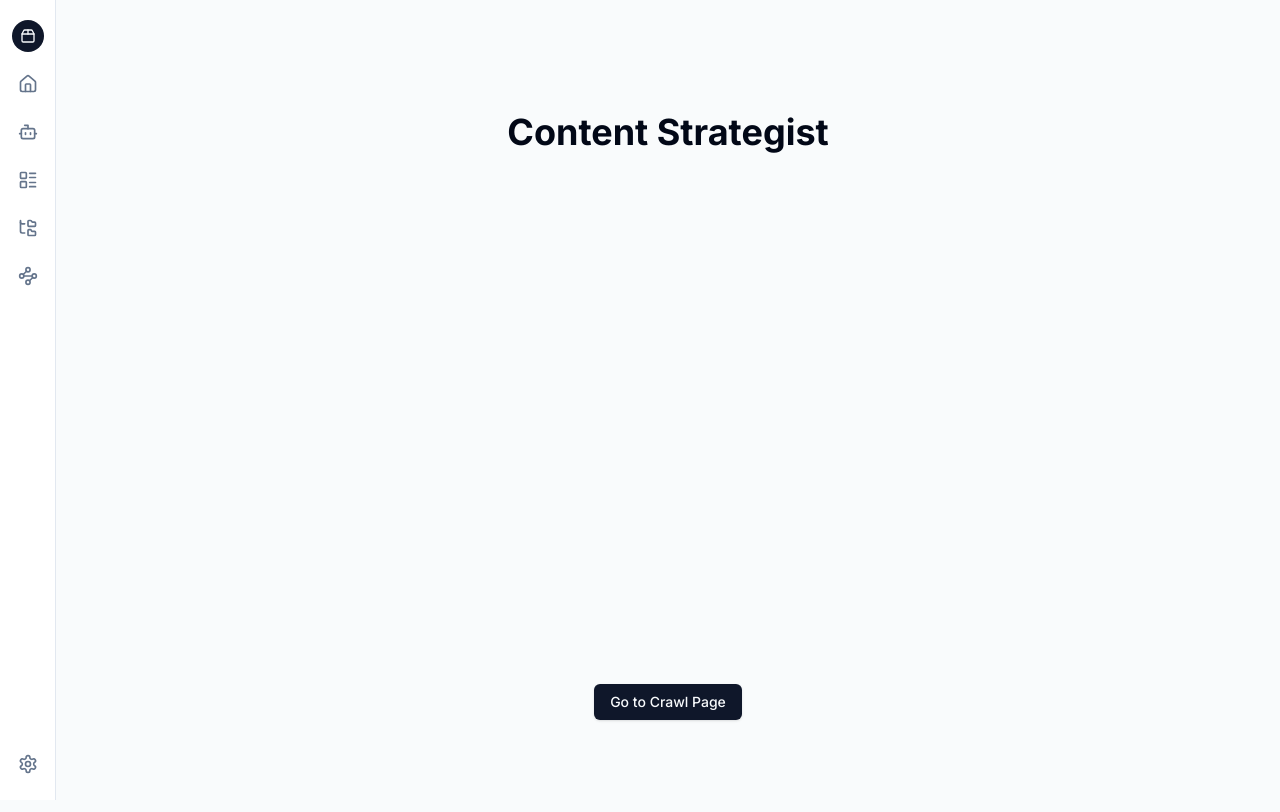
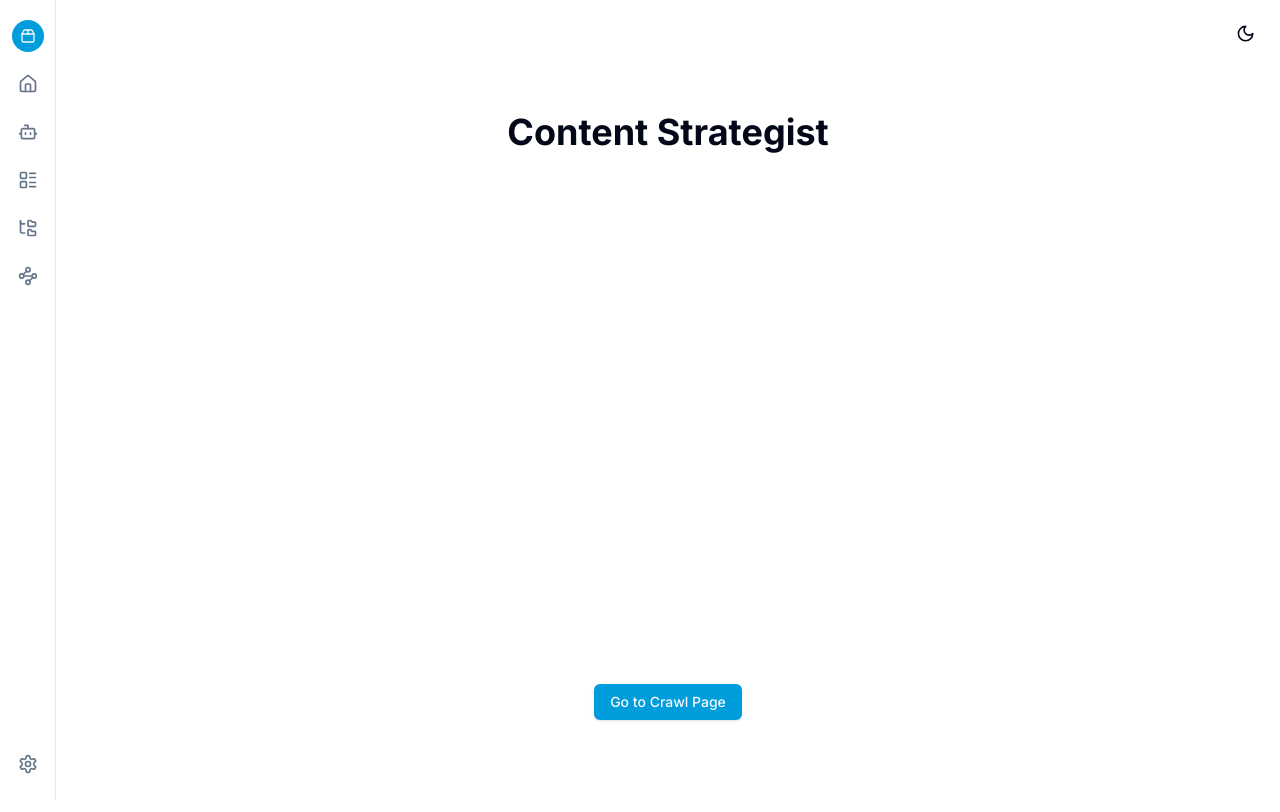
Before and after one commit to joelalcala/ja-contentstrategist, a Next.js app: page / in a window 1280 px wide. Shown: the top 812 px of the page. Built offline with nearby package versions, Linux system fonts and the light colour scheme.

Commit message:
Add color to the site

```diff
--- a/src/app/globals.css
+++ b/src/app/globals.css
@@ -6,63 +6,46 @@
   :root {
     --background: 0 0% 100%;
     --foreground: 222.2 84% 4.9%;
-
+    --muted: 210 0% 93.85%;
+    --muted-foreground: 215.4 16.3% 46.9%;
+    --popover: 0 0% 100%;
+    --popover-foreground: 222.2 84% 4.9%;
     --card: 0 0% 100%;
     --card-foreground: 222.2 84% 4.9%;
-
-    --popover: 0 0% 100%;
-    --popover-foreground: 222.2 84% 4.9%;
-
-    --primary: 222.2 47.4% 11.2%;
+    --border: 214.3 31.8% 91.4%;
+    --input: 0 0% 87.06%;
+    --primary: 197.18 100% 43.14%;
     --primary-foreground: 210 40% 98%;
-
-    --secondary: 210 40% 96.1%;
+    --secondary: 228.68 25.49% 89.68%;
     --secondary-foreground: 222.2 47.4% 11.2%;
-
-    --muted: 210 40% 96.1%;
-    --muted-foreground: 215.4 16.3% 46.9%;
-
     --accent: 210 40% 96.1%;
     --accent-foreground: 222.2 47.4% 11.2%;
-
-    --destructive: 0 84.2% 60.2%;
+    --destructive: 0 92.99% 56.11%;
     --destructive-foreground: 210 40% 98%;
-
-    --border: 214.3 31.8% 91.4%;
-    --input: 214.3 31.8% 91.4%;
-    --ring: 222.2 84% 4.9%;
-
+    --ring: 197.18 100% 43.14%;
     --radius: 0.5rem;
   }
 
   .dark {
-    --background: 222.2 84% 4.9%;
-    --foreground: 210 40% 98%;
-
-    --card: 222.2 84% 4.9%;
-    --card-foreground: 210 40% 98%;
-
-    --popover: 222.2 84% 4.9%;
-    --popover-foreground: 210 40% 98%;
-
-    --primary: 210 40% 98%;
-    --primary-foreground: 222.2 47.4% 11.2%;
-
-    --secondary: 217.2 32.6% 17.5%;
-    --secondary-foreground: 210 40% 98%;
-
-    --muted: 217.2 32.6% 17.5%;
-    --muted-foreground: 215 20.2% 65.1%;
-
-    --accent: 217.2 32.6% 17.5%;
+    --background: 240 13.73% 10%;
+    --foreground: 229.76 31.78% 74.71%;
+    --muted: 232.5 15.44% 18.32%;
+    --muted-foreground: 233.79 11.37% 50%;
+    --popover: 234.55 17.46% 12.35%;
+    --popover-foreground: 234 12.4% 52.55%;
+    --card: 234.55 17.46% 12.35%;
+    --card-foreground: 229.76 31.78% 74.71%;
+    --border: 232.5 15.38% 30.59%;
+    --input: 232 20% 14.71%;
+    --primary: 225.45 71.22% 72.75%;
+    --primary-foreground: 234.55 17.46% 12.35%;
+    --secondary: 0 0% 82.75%;
+    --secondary-foreground: 0 0% 20%;
+    --accent: 227.73 48.05% 48.58%;
     --accent-foreground: 210 40% 98%;
-
-    --destructive: 0 62.8% 30.6%;
-    --destructive-foreground: 210 40% 98%;
-
-    --border: 217.2 32.6% 17.5%;
-    --input: 217.2 32.6% 17.5%;
-    --ring: 212.7 26.8% 83.9%;
+    --destructive: 1.58 47.5% 52.94%;
+    --destructive-foreground: 210 40% 98.04%;
+    --ring: 225.45 71.22% 72.75%;
   }
 }
 
--- a/src/app/layout.tsx
+++ b/src/app/layout.tsx
@@ -1,28 +1,25 @@
-import type { Metadata } from "next";
-import { Inter } from "next/font/google";
-import "./globals.css";
-import { Sidebar } from "@/components/Sidebar";
+import type { Metadata } from "next"
+import { Inter } from "next/font/google"
+import "./globals.css"
+import { ThemeProvider } from "@/components/ThemeProvider"
 
-const inter = Inter({ subsets: ["latin"] });
+const inter = Inter({ subsets: ["latin"] })
 
 export const metadata: Metadata = {
   title: "Content Strategist",
   description: "Web crawler and content analysis tool",
-};
+}
 
 export default function RootLayout({
   children,
-}: Readonly<{
-  children: React.ReactNode;
-}>) {
+}: {
+  children: React.ReactNode
+}) {
   return (
     <html lang="en">
-      <body className={`${inter.className} flex min-h-screen bg-muted/40`}>
-        <Sidebar />
-        <div className="flex-1 flex flex-col sm:gap-4 sm:py-4 sm:pl-14">
-          {children}
-        </div>
+      <body className={`${inter.className} flex min-h-screen bg-background text-foreground`}>
+        <ThemeProvider>{children}</ThemeProvider>
       </body>
     </html>
-  );
+  )
 }
--- /dev/null
+++ b/src/components/ThemeProvider.tsx
@@ -0,0 +1,30 @@
+"use client"
+
+import { useState, useEffect } from 'react'
+import { Button } from "@/components/ui/button"
+import { Moon, Sun } from "lucide-react"
+import { Sidebar } from "@/components/Sidebar"
+
+export function ThemeProvider({ children }: { children: React.ReactNode }) {
+  const [theme, setTheme] = useState('light')
+
+  useEffect(() => {
+    document.documentElement.classList.toggle('dark', theme === 'dark')
+  }, [theme])
+
+  const toggleTheme = () => {
+    setTheme(prevTheme => prevTheme === 'light' ? 'dark' : 'light')
+  }
+
+  return (
+    <>
+      <Sidebar />
+      <div className="flex-1 flex flex-col sm:gap-4 sm:py-4 sm:pl-14">
+        <Button onClick={toggleTheme} variant="ghost" size="icon" className="fixed top-4 right-4">
+          {theme === 'light' ? <Moon className="h-[1.2rem] w-[1.2rem]" /> : <Sun className="h-[1.2rem] w-[1.2rem]" />}
+        </Button>
+        {children}
+      </div>
+    </>
+  )
+}
```
